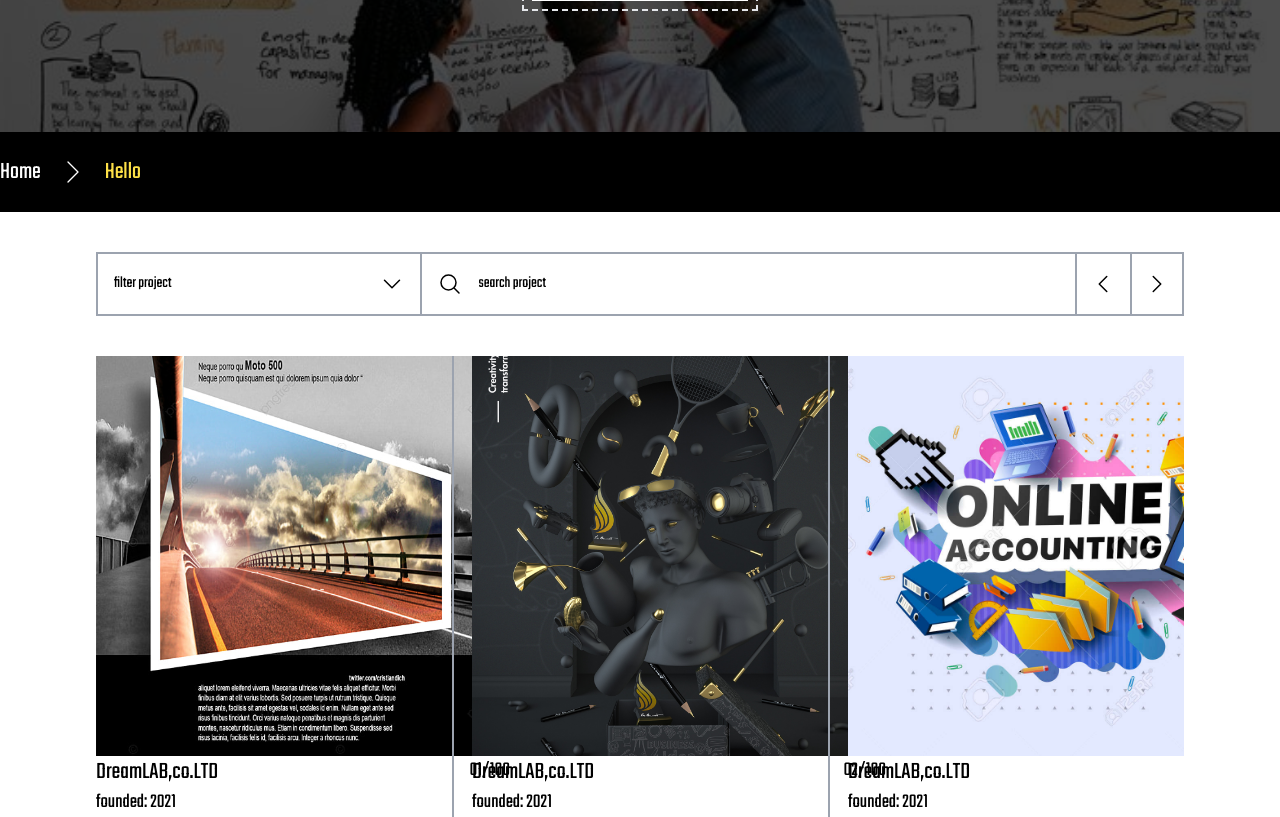
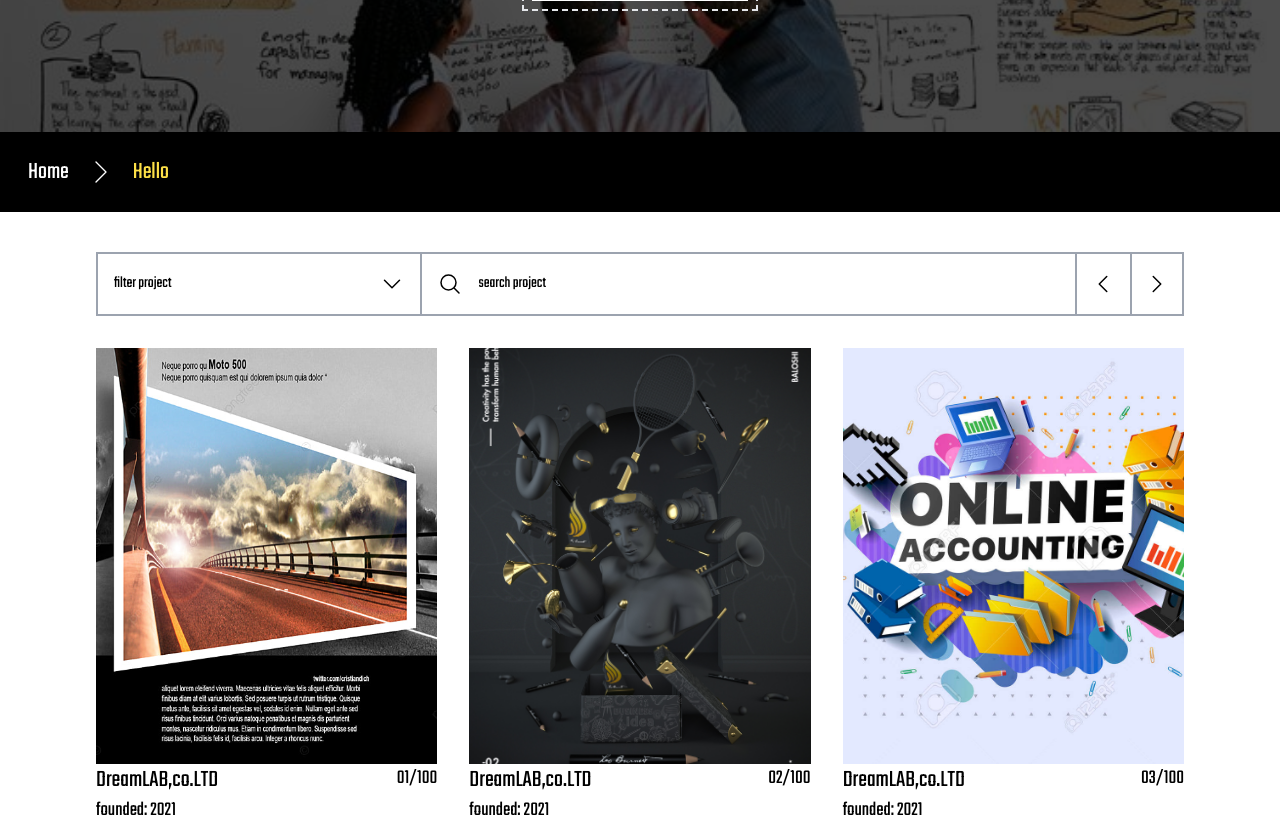
Before and after one commit to linin-nin/startup-nation, a Next.js app: page /startup-directory in a window 1280 px wide. Shown: the part 500-1317 px from the top of the page. Built offline with nearby package versions, Linux system fonts and the light colour scheme.

Commit message:
update directory grid

```diff
--- a/src/components/directory/Search.tsx
+++ b/src/components/directory/Search.tsx
@@ -3,12 +3,12 @@ import Image from "next/image"
 import { Cards } from "@/lib/card-directory"
 import Link from "next/link"
 import Pagination from '@mui/material/Pagination';
-import {useState} from "react"
+import { useState } from "react"
 
 
 const Search = () => {
   const [pages, setpages] = useState(1)
-  const handleChange = (e:React.ChangeEvent<unknown>, p:number) =>{
+  const handleChange = (e: React.ChangeEvent<unknown>, p: number) => {
     setpages(p)
   }
 
@@ -52,13 +52,17 @@ const Search = () => {
         </div>
       </div>
       {/* ----grid--- */}
-      <div className="grid grid-cols-3 gap-y-2 gap-x-10 mt-10 overflow-hidden container">
-        {Cards.map((item)=>(
-            <div key={item.id} className="card h-[460px] w-[414px] relative before:absolute before:bg-gray-400 before:h-[100vh] before:w-[2px]
-            before:top-0 before:left-[-20px]">
-                <div className=" h-[400px] relative bg-cover bg-center">
-                  <Image src={item.img} fill bg-white alt="image" className="w-full h-full object-cover"/>
+
+      <div className="mt-8 grid grid-cols-1 md:grid-cols-2 xl:grid-cols-3 gap-8">
+
+        {Cards.map((item) => (
+          <div key={item.id} className="">
+            <div className="h-[416px] ">
+              <Image src={item.img} alt="image" width={416}
+                height={416} className="h-full w-full object-cover"
+              />
             </div>
+            {/* card content  */}
             <div className="flex justify-between">
               <div className="">
                 <Link href="/startup-directory/detail"><h2 className="text-2xl hover:underline hover:text-blue-400">{item.name}</h2></Link>
@@ -68,7 +72,14 @@ const Search = () => {
             </div>
           </div>
         ))}
+
       </div>
+
+
+
+
+
+
       {/* ---Pagination--- */}
       <div className="flex justify-between items-center mt-10 py-5 w-full border-t-2 border-gray-400">
         <div>1 -6 from 100</div>
@@ -78,7 +89,7 @@ const Search = () => {
           variant="outlined"
           shape="rounded"
           size="large"
-            onChange={handleChange}/>
+          onChange={handleChange} />
         <div>Show rows </div>
       </div>
     </section>
--- a/src/components/directory/showPath.tsx
+++ b/src/components/directory/showPath.tsx
@@ -5,7 +5,7 @@ import SideBar from "../header/SideBar"
 const hello = "Hello"
 const ShowPath = () => {
   return (
-    <div className='container py-6 border-b-2'>
+    <div className='container padding-body py-6 border-b-2'>
       <div className="inline-block">
         <div className="flex justify-between gap-4">
           <Link href="/"><h2 className="text-2xl hover:underline">Home</h2></Link>
```
Lines whose indentation alone changed are shown as unchanged.
